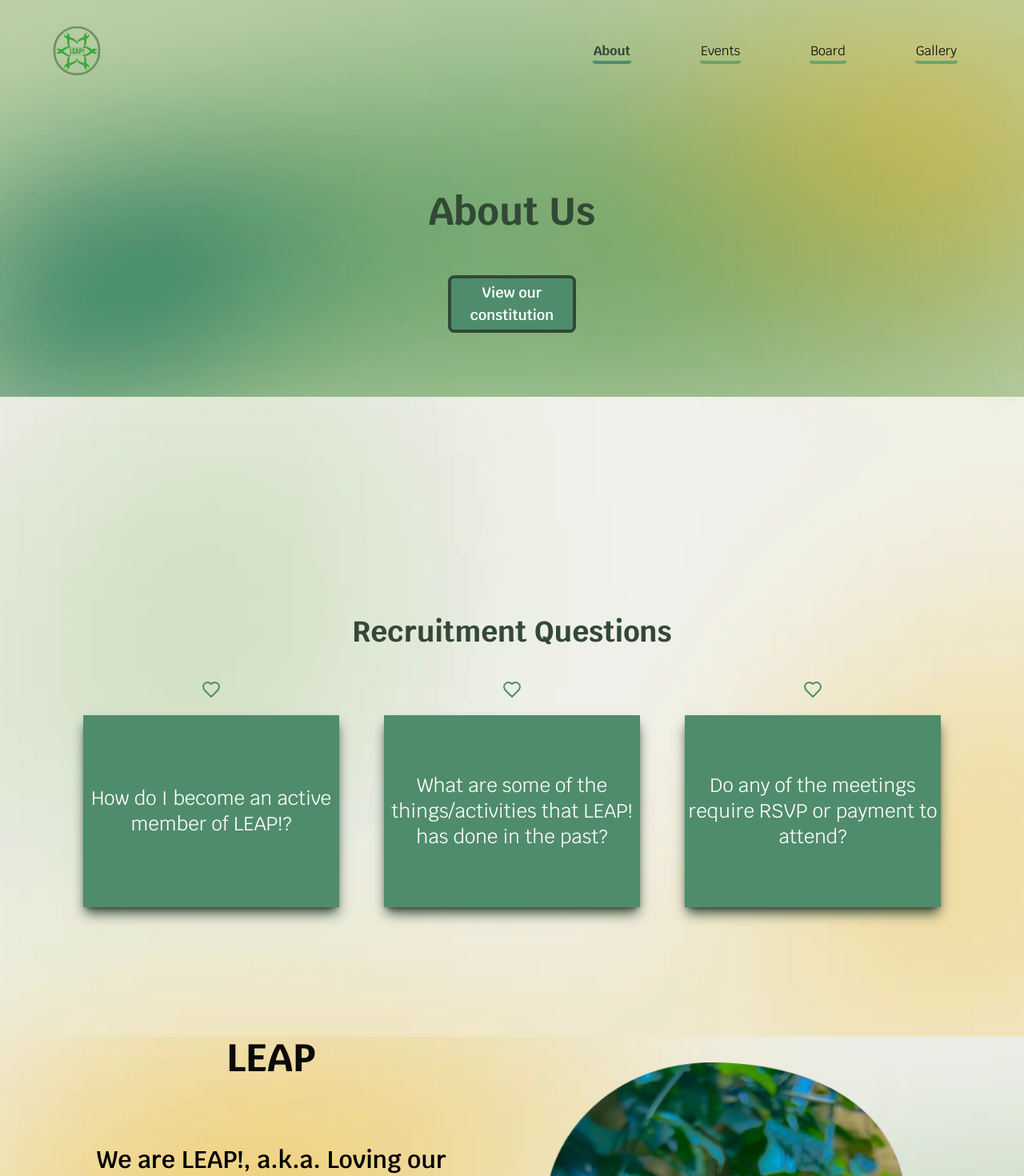
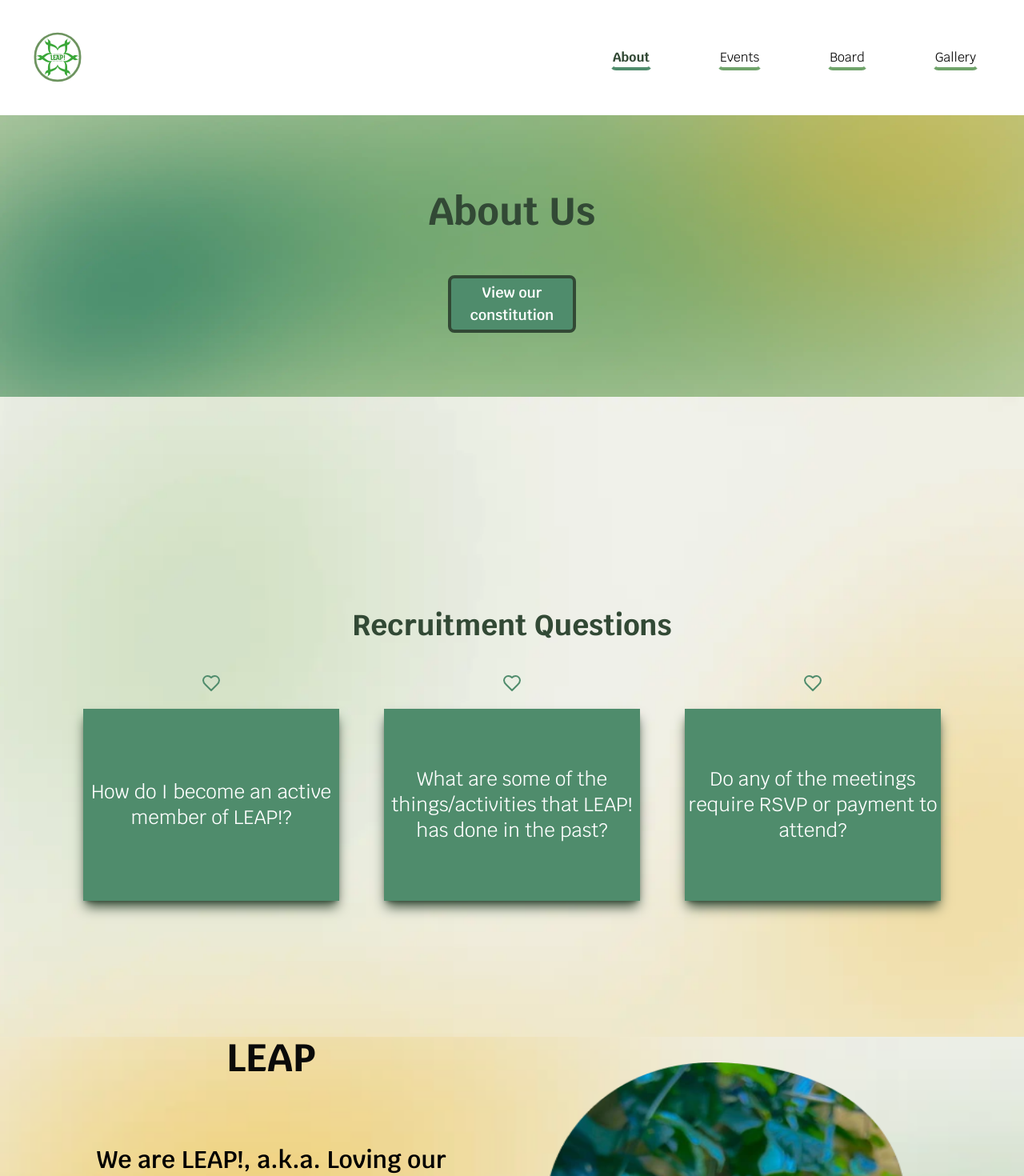
Before and after one commit to acm-ucr/leap-website, a Next.js app: page /about in a window 1280 px wide. Shown: the top 1470 px of the page at 80% size. Built offline with nearby package versions, Linux system fonts and the light colour scheme.

Commit message:
Addded White Background to NavBar and fixed other issues

```diff
--- a/src/components/Navbar.tsx
+++ b/src/components/Navbar.tsx
@@ -42,8 +42,8 @@ const Navbar = () => {
   }, [isOpen]);
 
   return (
-    <div className="absolute z-10 flex w-full flex-row items-center justify-between bg-transparent p-8">
-      <div className="abolute z-30 pl-8 duration-100 hover:scale-110">
+    <div className="absolute z-10 flex w-full flex-row items-center justify-between bg-white p-4 lg:p-2">
+      <div className="abolute z-30 pl-0 duration-100 hover:scale-110 md:p-8">
         <Link href="/">
           <Image
             src={ucr_leap_logo}
@@ -71,7 +71,7 @@ const Navbar = () => {
 
       <button
         onClick={handleClick}
-        className="pointer-events-auto relative z-20 flex flex-col items-center justify-center md:hidden"
+        className="pointer-events-auto relative z-20 flex flex-col items-center justify-center hover:scale-110 md:hidden"
       >
         <span
           className={`my-1 block h-0.5 w-6 rounded-sm transition-all duration-300 ease-out ${
@@ -102,7 +102,7 @@ const Navbar = () => {
         className="absolute left-0 top-0 flex h-[40vh] w-full flex-col items-center justify-center bg-leap-dark-green shadow-lg md:hidden"
         variants={sidebarVariants}
       >
-        <motion.ul className="list-none space-y-6 text-2xl text-white">
+        <motion.ul className="list-none space-y-6 text-3xl text-white">
           {navigations.map(({ link, name }, index) => (
             <motion.li
               key={index}
--- a/src/components/about/FAQSection.tsx
+++ b/src/components/about/FAQSection.tsx
@@ -16,7 +16,7 @@ export default function FAQSection() {
         Recruitment Questions
       </div>
 
-      <div className="mt-6 flex w-full max-w-6xl flex-wrap items-center justify-center gap-6 px-4">
+      <div className="mt-6 flex w-full max-w-6xl flex-wrap items-center justify-center gap-6 px-4 pb-4">
         {faqData.map(({ text, backText }, index) => (
           <FAQCard key={index} text={text} backText={backText} />
         ))}
```
